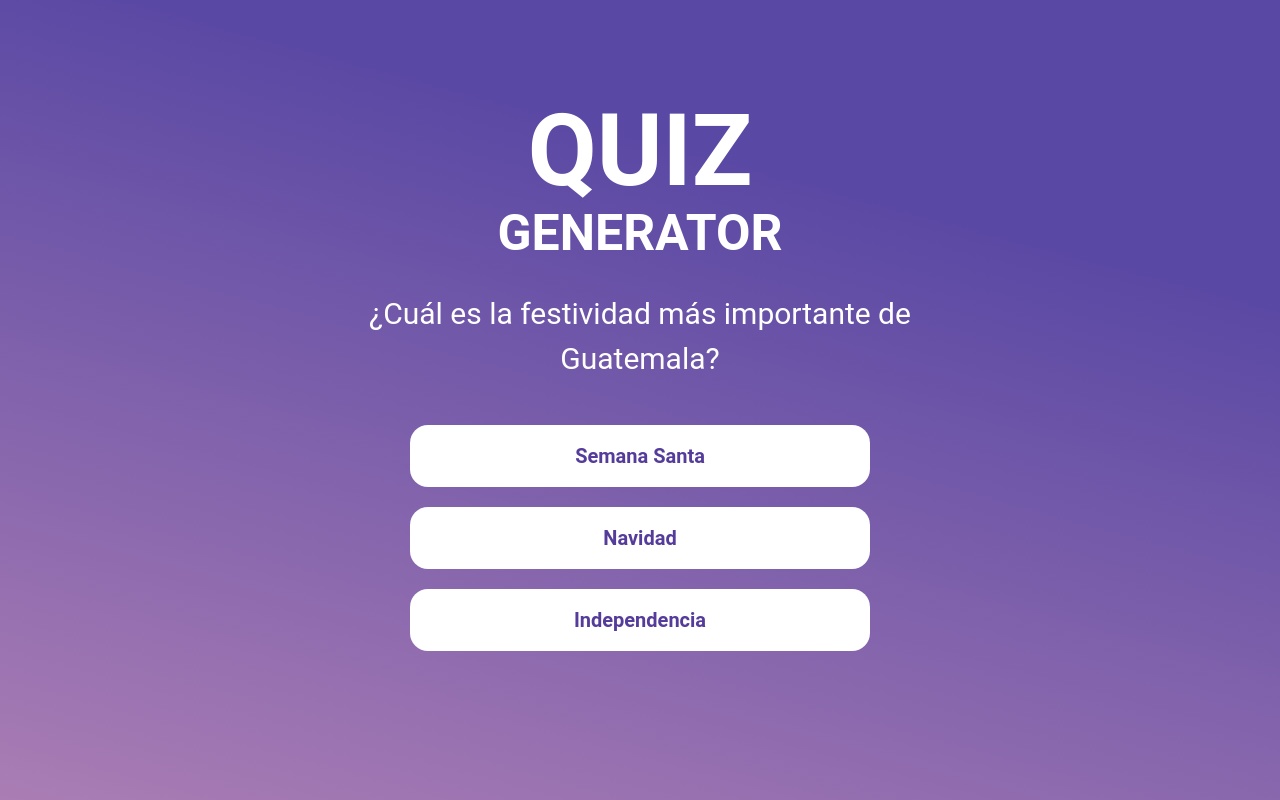
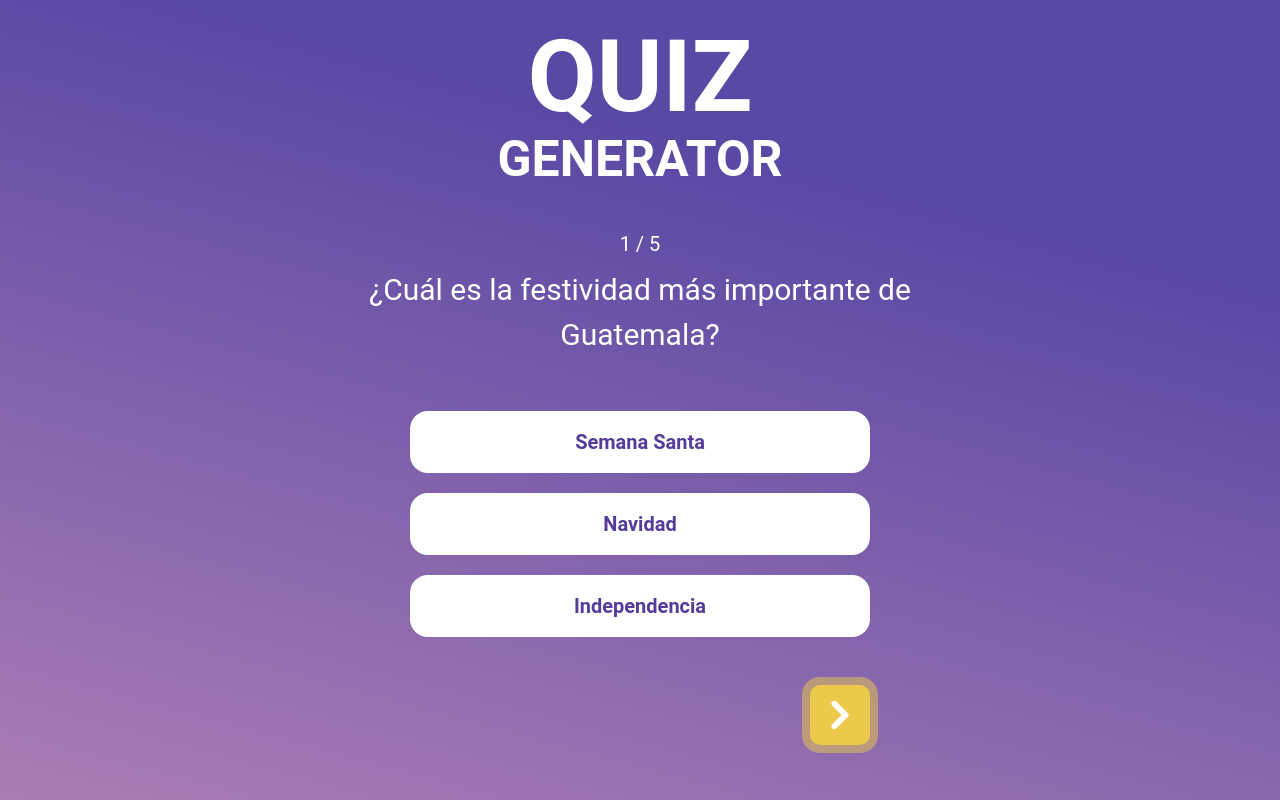
Before and after one commit to DanielEnGitHub/quiz-generator, a React (Vite) app: page / in a window 1280 px wide. Both pictures are taken after a click on the button 639 px from the left and 555 px from the top of the page. Built offline with nearby package versions, Linux system fonts and the light colour scheme.

Commit message:
boton de anterior y siguiente agregado

```diff
--- a/src/Game.tsx
+++ b/src/Game.tsx
@@ -1,7 +1,8 @@
-import { List, ListItem, Stack } from "@chakra-ui/react";
+import { List, ListItem, Stack, Text } from "@chakra-ui/react";
 import { ContentComponent } from "./components/Text";
 import { useQuestionsStore } from "./store/questions";
 import { IQuestions } from "./types";
+import ButtonNextPrev from "./components/Buttons/ButtonNextPrev";
 
 const CardQuestion = ({ questionInfo }: { questionInfo: IQuestions }) => {
   const selectAnswer = useQuestionsStore((state) => state.selectAnswer);
@@ -41,7 +42,11 @@ const CardQuestion = ({ questionInfo }: { questionInfo: IQuestions }) => {
 
   return (
     <Stack maxW={{ base: "400px", lg: "550px" }}>
-      <ContentComponent content={questionInfo.question} textAlign="center" />
+      <ContentComponent
+        content={questionInfo.question}
+        textAlign="center"
+        height={{ base: "60px", lg: "100px" }}
+      />
       <List mt={4}>
         {questionInfo.answers.map((answer, index) => (
           <ListItem
@@ -83,9 +88,40 @@ const Game = () => {
   );
   const questionInfo = questions[currentQuestionIndex];
 
+  // cambiar de pregunta
+  const goToNextQuestion = useQuestionsStore((state) => state.goToNextQuestion);
+  const goToPreviousQuestion = useQuestionsStore(
+    (state) => state.goToPreviousQuestion
+  );
+
   return (
-    <Stack>
+    <Stack mt={3}>
+      <Stack w={{ base: "250px", lg: "460px" }} mx="auto">
+        {/* pregunta indes */}
+        <Text textAlign="center" fontSize="20px">
+          {`${currentQuestionIndex + 1} / ${questions.length}`}
+        </Text>
+      </Stack>
       <CardQuestion questionInfo={questionInfo} />
+      <Stack
+        direction="row"
+        justify={currentQuestionIndex === 0 ? "flex-end" : "space-between"}
+        mt={5}
+        w={{ base: "250px", lg: "460px" }}
+        mx="auto"
+      >
+        <ButtonNextPrev
+          onClick={goToPreviousQuestion}
+          display={currentQuestionIndex === 0 ? "none" : "block"}
+          isPrev
+        />
+        <ButtonNextPrev
+          onClick={goToNextQuestion}
+          display={
+            currentQuestionIndex === questions.length - 1 ? "none" : "block"
+          }
+        />
+      </Stack>
     </Stack>
   );
 };
--- /dev/null
+++ b/src/components/Buttons/ButtonNextPrev.tsx
@@ -0,0 +1,41 @@
+import { Button, Flex, Image } from "@chakra-ui/react";
+import { next } from "../../utils";
+
+const ButtonNextPrev = ({
+  onClick = () => {},
+  isPrev = false,
+  display,
+}: {
+  onClick: () => void;
+  isPrev?: boolean;
+  display?: string;
+}) => {
+  return (
+    <Flex
+      as={Button}
+      p={{ base: 3, lg: 4 }}
+      w={{ base: "40px", lg: "60px" }}
+      h={{ base: "40px", lg: "60px" }}
+      bgColor="yellow.400"
+      borderRadius="10px"
+      justifyContent="center"
+      alignItems="center"
+      color="white"
+      boxShadow={"0 0 0 8px rgba(236, 201, 75, 0.5)"}
+      _hover={{
+        boxShadow: "0 0 0 9px rgba(236, 201, 75, 0.6)",
+        bgColor: "yellow.300",
+      }}
+      onClick={onClick}
+      display={display}
+    >
+      <Image
+        src={next}
+        w={{ base: "45px", lg: "60px" }}
+        transform={`rotate(${isPrev ? 180 : 0}deg)`}
+      />
+    </Flex>
+  );
+};
+
+export default ButtonNextPrev;
--- a/src/components/Text/ContentComponent.tsx
+++ b/src/components/Text/ContentComponent.tsx
@@ -4,16 +4,19 @@ const ContentComponent = ({
   content = "",
   fontWeight = "normal",
   textAlign = "left",
+  height = "auto",
 }: {
   content: string;
   fontWeight?: string;
   textAlign?: any;
+  height?: any;
 }) => {
   return (
     <Text
       fontSize={{ base: "20px", lg: "30px" }}
       fontWeight={fontWeight}
       textAlign={textAlign}
+      h={height}
     >
       {content}
     </Text>
--- a/src/store/questions.ts
+++ b/src/store/questions.ts
@@ -48,5 +48,20 @@ export const useQuestionsStore = create<IState>((set, get) => {
       // actualizamos el estado
       set({ questions: newQuestions });
     },
+
+    goToNextQuestion: () => {
+      const { currentQuestionIndex, questions } = get();
+
+      if (currentQuestionIndex < questions.length - 1) {
+        set({ currentQuestionIndex: currentQuestionIndex + 1 });
+      }
+    },
+    goToPreviousQuestion: () => {
+      const { currentQuestionIndex } = get();
+
+      if (currentQuestionIndex > 0) {
+        set({ currentQuestionIndex: currentQuestionIndex - 1 });
+      }
+    },
   };
 });
--- a/src/types.d.ts
+++ b/src/types.d.ts
@@ -12,4 +12,6 @@ export interface IState {
   currentQuestionIndex: number;
   fetchQuestions: (limit: number) => Promise<void>;
   selectAnswer: (questionId: number, answerIndex: number) => void;
+  goToNextQuestion: () => void;
+  goToPreviousQuestion: () => void;
 }
--- a/src/utils.ts
+++ b/src/utils.ts
@@ -1,3 +1,4 @@
 import play from "./assets/icon/play.svg";
+import next from "./assets/icon/next.svg";
 
-export { play };
+export { play, next };
```
Also changed, not shown: src/assets/icon/next.svg (added).
